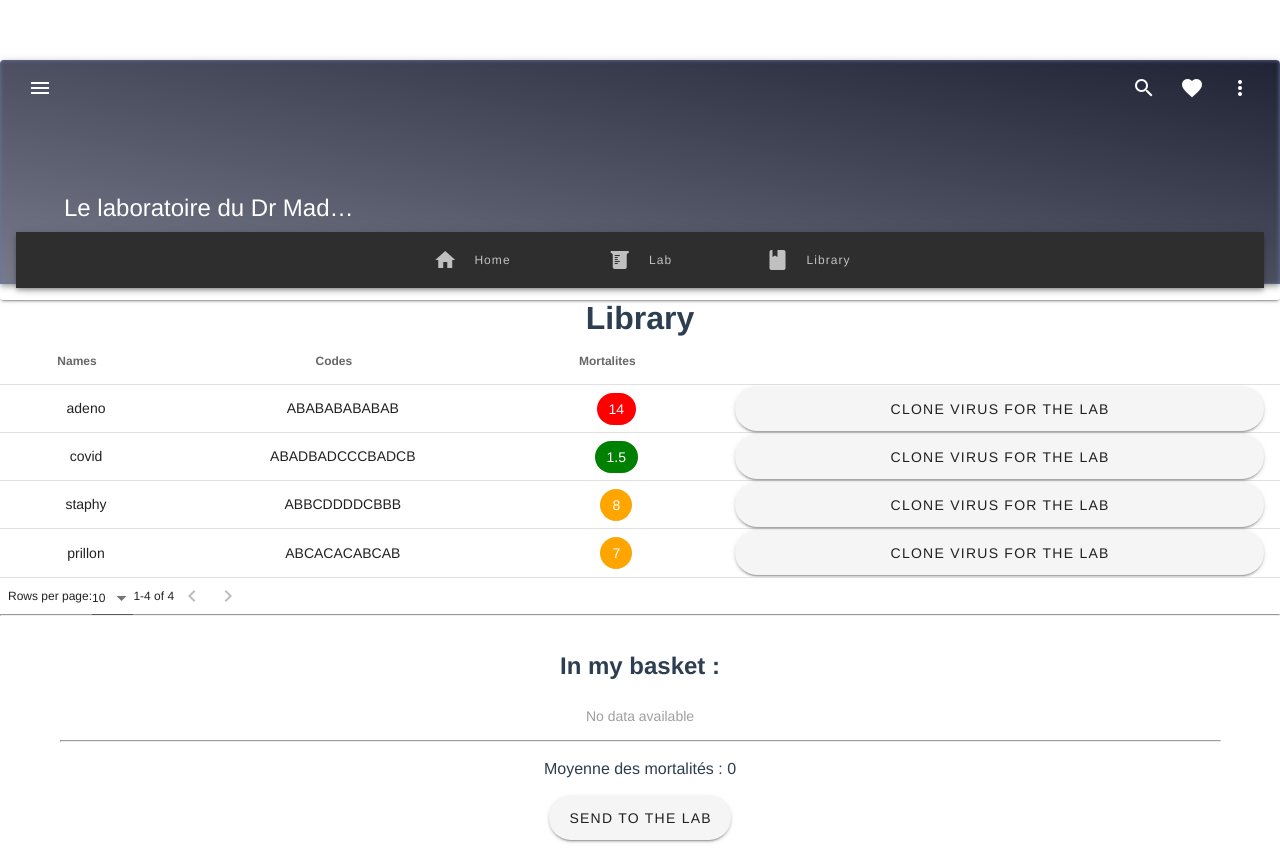
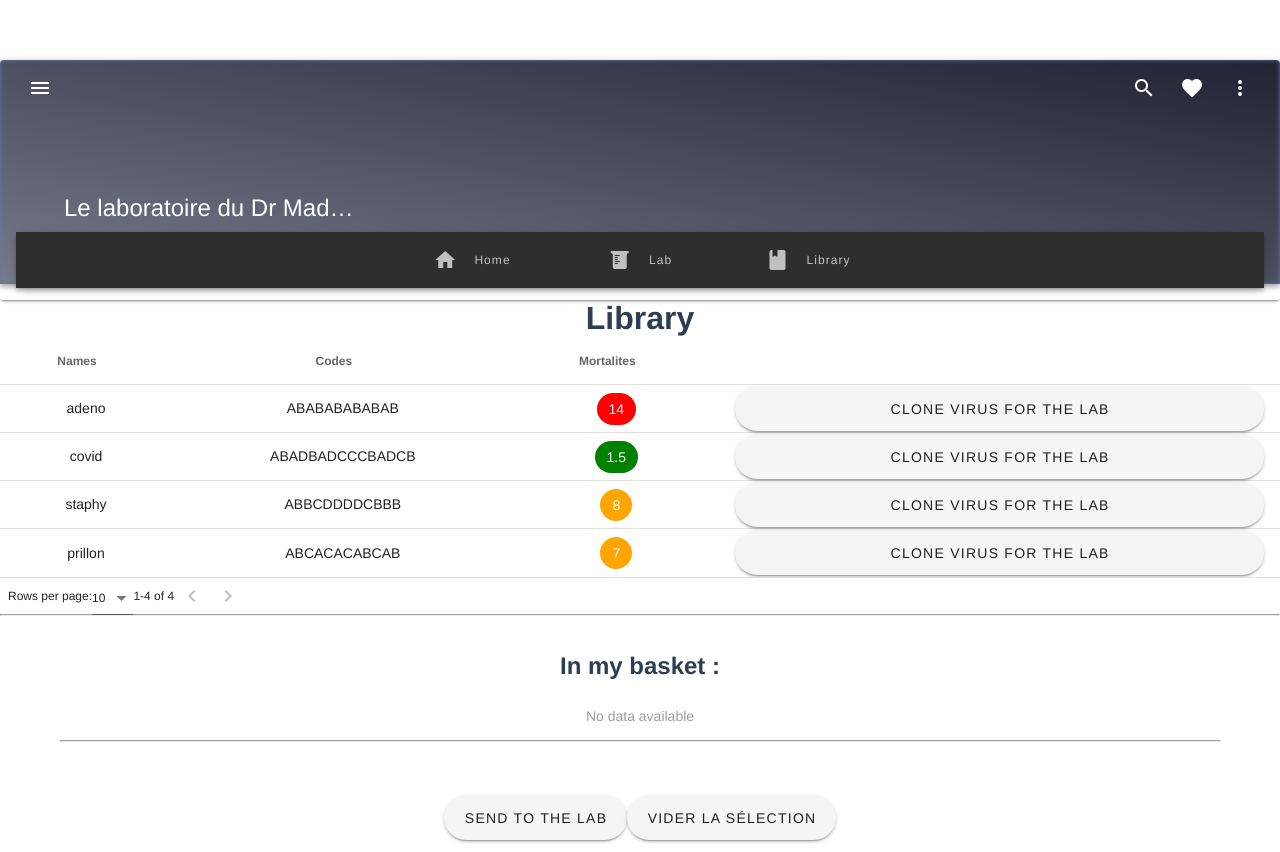
Before and after one commit to RyuJah/tp3, a Vue app: page /library/1 in a window 1280 px wide. Built offline with nearby package versions, Linux system fonts and the light colour scheme.

Commit message:
ajout clean du basket

```diff
--- a/src/views/Basket.vue
+++ b/src/views/Basket.vue
@@ -16,14 +16,21 @@
           hide-default-footer
           class="elevation-1"
       >
+
+
       </v-data-table><hr><br>
-      Moyenne des mortalités : {{average}}
       <br><br>
       <v-btn @click="sendToLab"
              class="ma-4 pa-4"
              large
              rounded
       >Send to the lab
+      </v-btn>
+      <v-btn @click="clearBasket"
+              class="ma-4 pa-4"
+              large
+              rounded
+      >Vider la sélection
       </v-btn>
     </v-container>
   </div>
@@ -55,7 +62,10 @@
           this.$store.commit('samples/addSample',v)
         })
         this.$store.commit("basket/clearBasket")
-      }
+      },
+      clearBasket: function() {
+        this.$store.commit('basket/clearBasket')
+      },
     },
   }
 </script>
```
